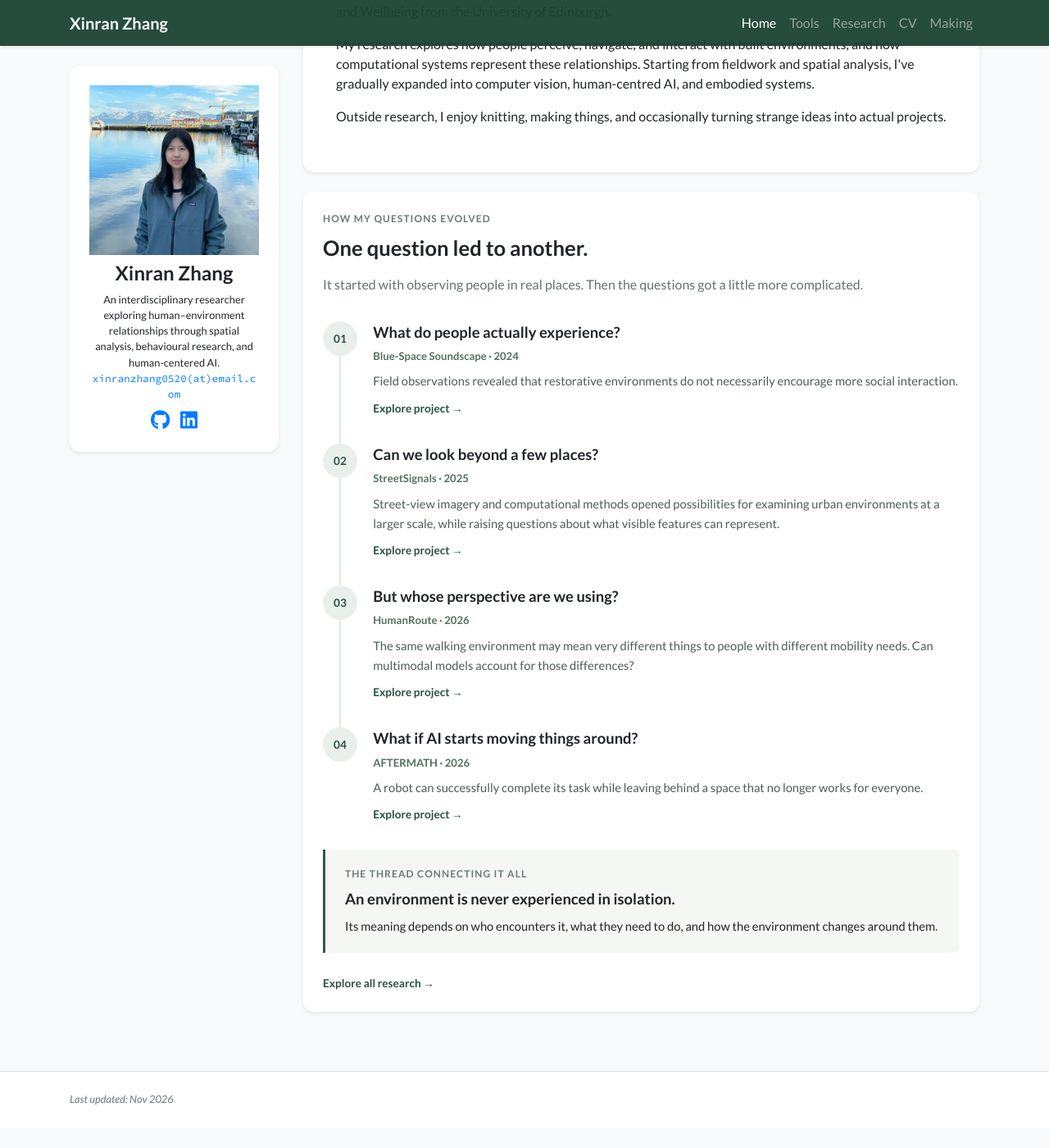
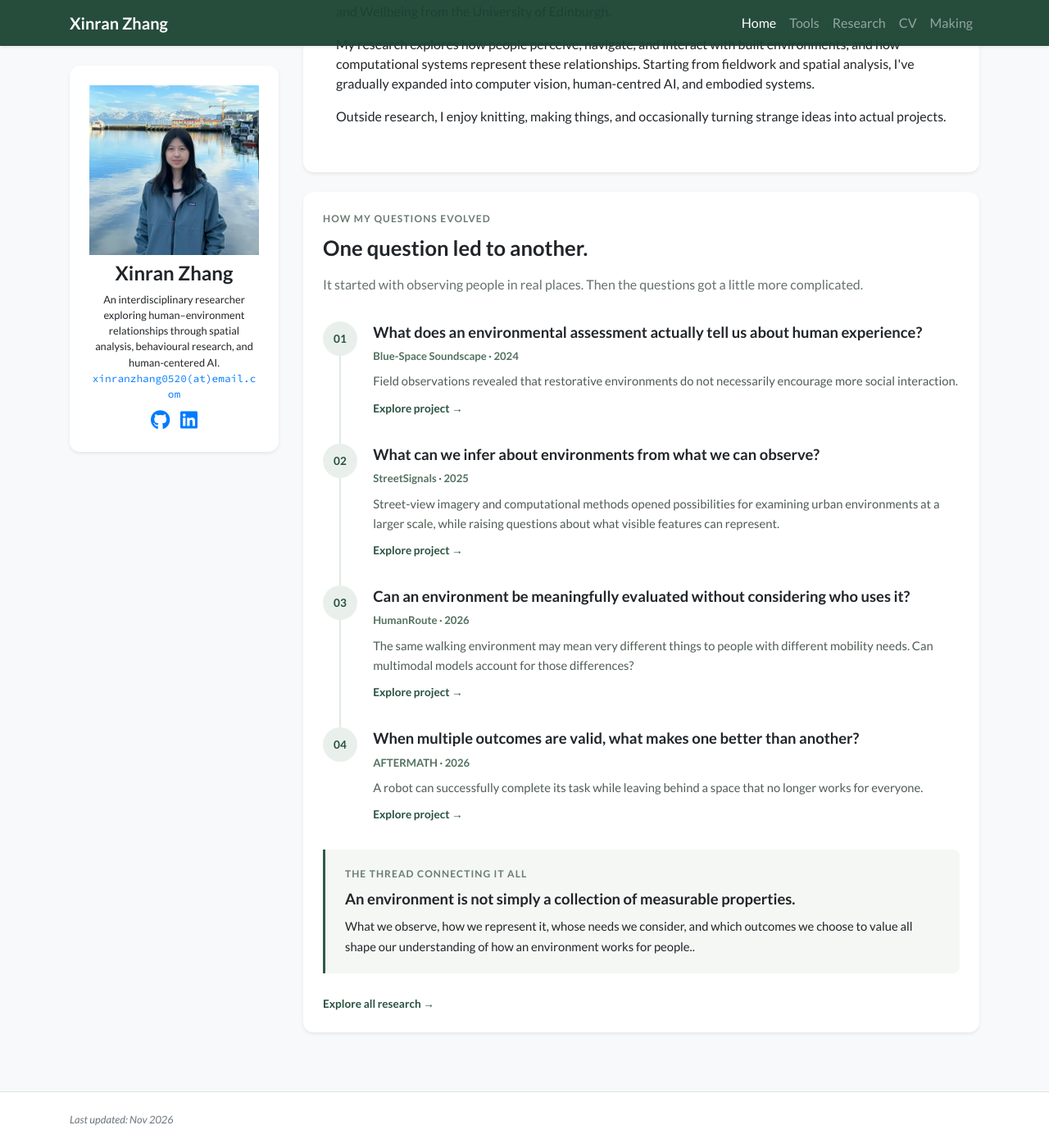
Before and after one commit to Rintozxr/rintozxr.github.io, a Jekyll site: the page built from index.html, in a window 1280 px wide and 1400 px high, scrolled down 200 px. Shown: the whole window at 82% size. Built offline with Jekyll 4.4.1, drawn with Linux system fonts in a browser that asks for light colours; nearby versions of some CDN libraries; a style sheet for code colours, icons or effects is not loaded; before the commit the page ends 1575 px from its top, so only the background shows below that.

Commit message:
Update index.html

```diff
--- a/index.html
+++ b/index.html
@@ -186,7 +186,7 @@ navbar_title: Home
             <div class="journey-marker">01</div>
 
             <div class="journey-content">
-              <h3>What do people actually experience?</h3>
+              <h3>What does an environmental assessment actually tell us about human experience?</h3>
 
               <div class="journey-project">
                 Blue-Space Soundscape · 2024
@@ -211,7 +211,7 @@ navbar_title: Home
             <div class="journey-marker">02</div>
 
             <div class="journey-content">
-              <h3>Can we look beyond a few places?</h3>
+              <h3>What can we infer about environments from what we can observe?</h3>
 
               <div class="journey-project">
                 StreetSignals · 2025
@@ -237,7 +237,7 @@ navbar_title: Home
             <div class="journey-marker">03</div>
 
             <div class="journey-content">
-              <h3>But whose perspective are we using?</h3>
+              <h3>Can an environment be meaningfully evaluated without considering who uses it?</h3>
 
               <div class="journey-project">
                 HumanRoute · 2026
@@ -263,7 +263,7 @@ navbar_title: Home
             <div class="journey-marker">04</div>
 
             <div class="journey-content">
-              <h3>What if AI starts moving things around?</h3>
+              <h3>When multiple outcomes are valid, what makes one better than another?</h3>
 
               <div class="journey-project">
                 AFTERMATH · 2026
@@ -293,13 +293,11 @@ navbar_title: Home
           </div>
 
           <h3>
-            An environment is never experienced in isolation.
+            An environment is not simply a collection of measurable properties.
           </h3>
 
           <p>
-            Its meaning depends on who encounters it,
-            what they need to do, and how the environment
-            changes around them.
+            What we observe, how we represent it, whose needs we consider, and which outcomes we choose to value all shape our understanding of how an environment works for people..
           </p>
 
         </div>
```
